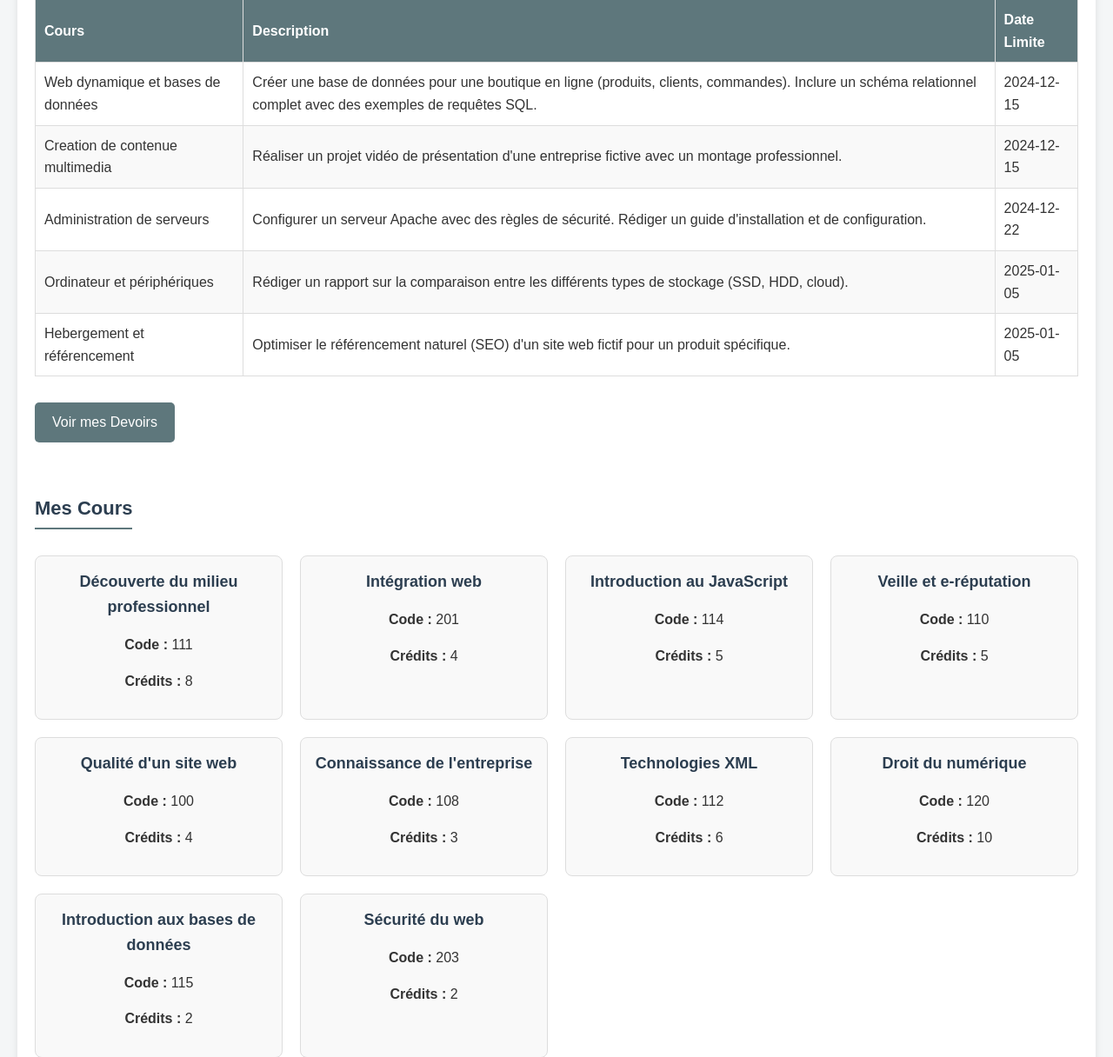
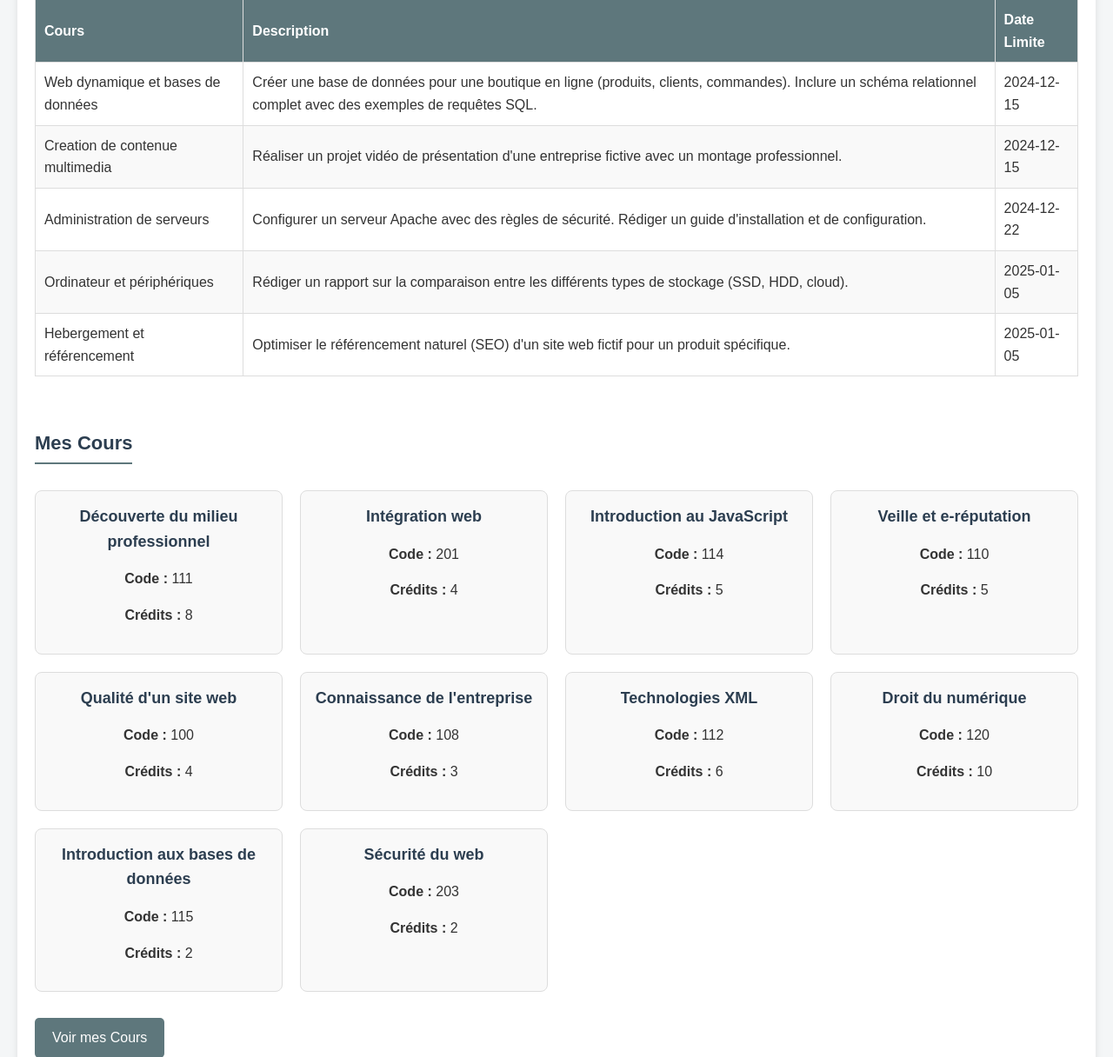
Before and after one commit to haddouche862/mini-projet-universitaire, a PHP site: page /index_etudiant.php in a window 1280 px wide. Shown: the part 633-1849 px from the top of the page at 87% size. Run offline with PHP 8.4, Linux system fonts and the light colour scheme; the visitor is signed in with stand-in values (Sample User, id 1); data comes from the database, SQL or seed files in the repository.

Commit message:
Update index_etudiant.php

```diff
--- a/index_etudiant.php
+++ b/index_etudiant.php
@@ -173,7 +173,6 @@ foreach ($student_schedule as $course) {
                     <?php } ?>
                 </tbody>
             </table>
-            <a  class="btn" href="#.php" class="btn">Voir mes Devoirs</a>
         </section>
 
 
```
